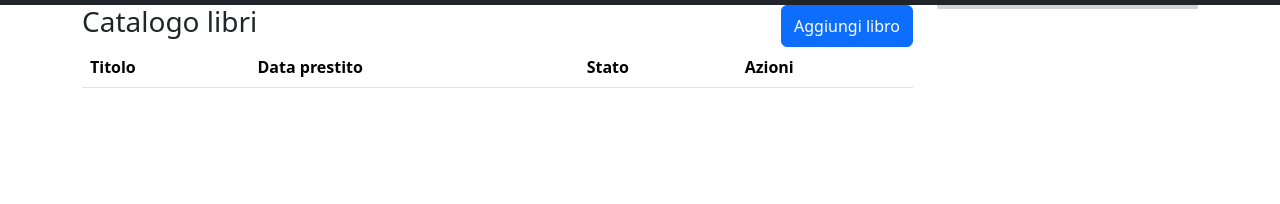
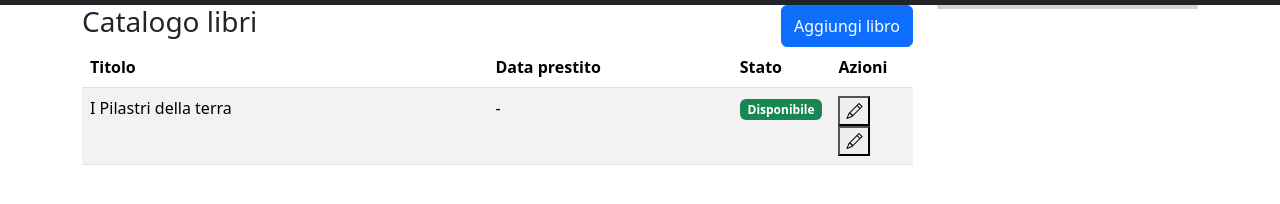
Before and after one commit to DarioConiglione/html-css-bootstrap-dashboard, a plain HTML site: page index.html in a window 1280 px wide. Shown: the part 56-260 px from the top of the page. Drawn offline with nearby package versions, Linux system fonts and the light colour scheme.

Commit message:
Play with button groups for pencil and trash

```diff
--- a/index.html
+++ b/index.html
@@ -69,12 +69,21 @@
                     <table class="table table-striped">
                         <thead>
                             <tr>
-                                <th scope="col">Titolo</th>
-                                <th scope="col">Data prestito</th>
-                                <th scope="col">Stato</th>
-                                <th scope="col">Azioni</th>
+                                <th scope="col" style="width: 50%">Titolo</th>
+                                <th scope="col" style="width: 30%">Data prestito</th>
+                                <th scope="col" style="width: 10%">Stato</th>
+                                <th scope="col" style="width: 10%">Azioni</th>
                             </tr>
                         </thead>
+
+                        <tbody>
+                            <tr>
+                                <td>I Pilastri della terra</td>
+                                <td>-</td>
+                                <td> <span class="badge text-bg-success">Disponibile</span> </td>
+                                <td> <button><i class="bi bi-pencil"></i></button> <button><i class="bi bi-pencil"></i></button> </td>
+                            </tr>
+                        </tbody>
 
                     </table>
 
```
